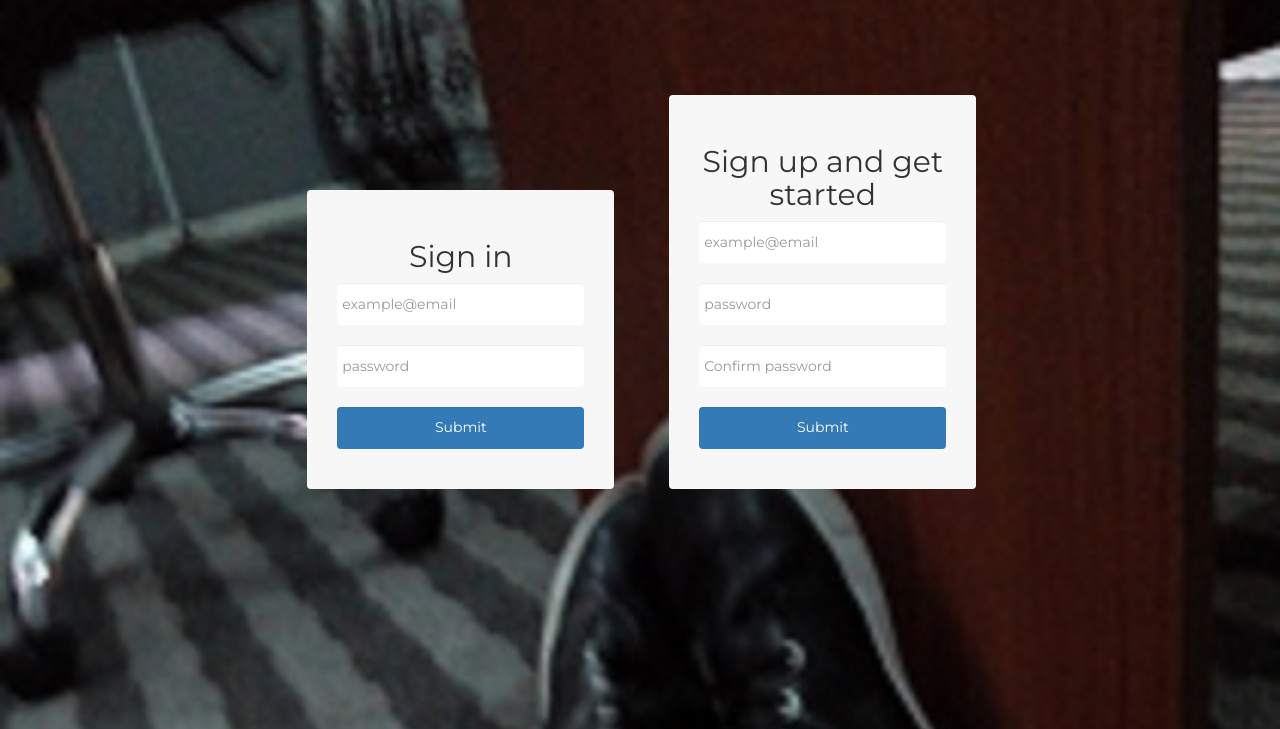
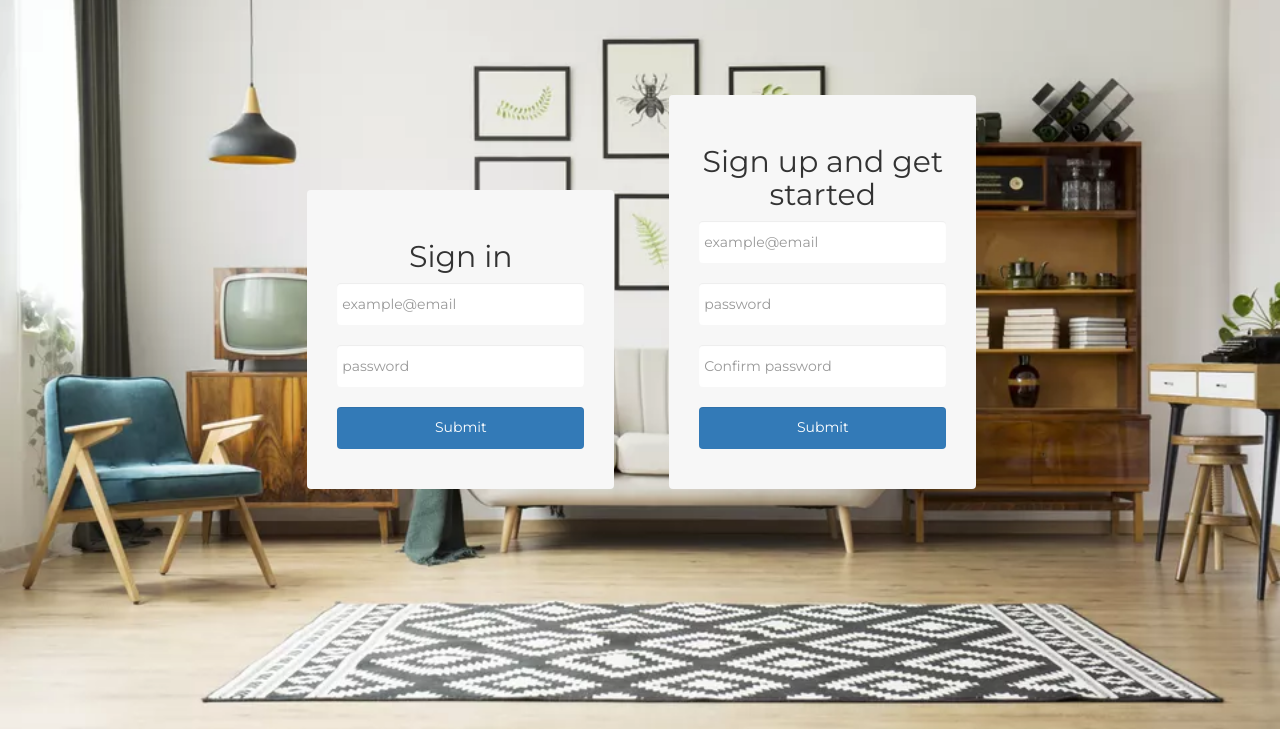
Before and after one commit to webBlaster/SpaceSales, a PHP site: page / in a window 1280 px wide. Shown: the part 55-784 px from the top of the page. Run offline with PHP 8.4, Linux system fonts and the light colour scheme.

Commit message:
added new background image

```diff
--- a/public/style.css
+++ b/public/style.css
@@ -1,6 +1,6 @@
 /*body*/
 body{
-    background-image: url(tryout.jpg);
+    background-image: url(space.webp);
     background-attachment: fixed;
     background-repeat: no-repeat;
     background-size: cover;
```
Also changed, not shown: public/space.webp (added), public/tryout.jpg (deleted).
